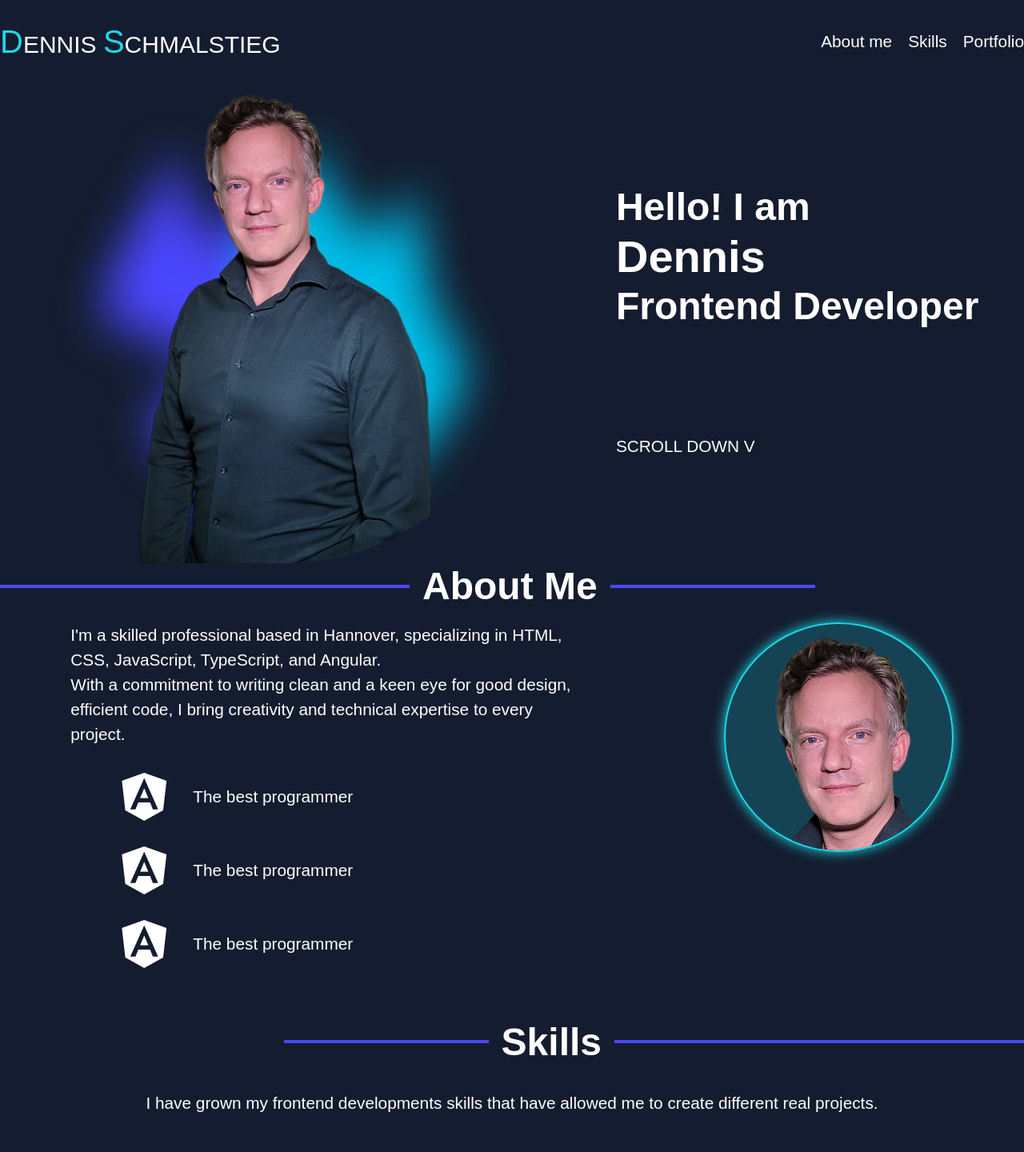
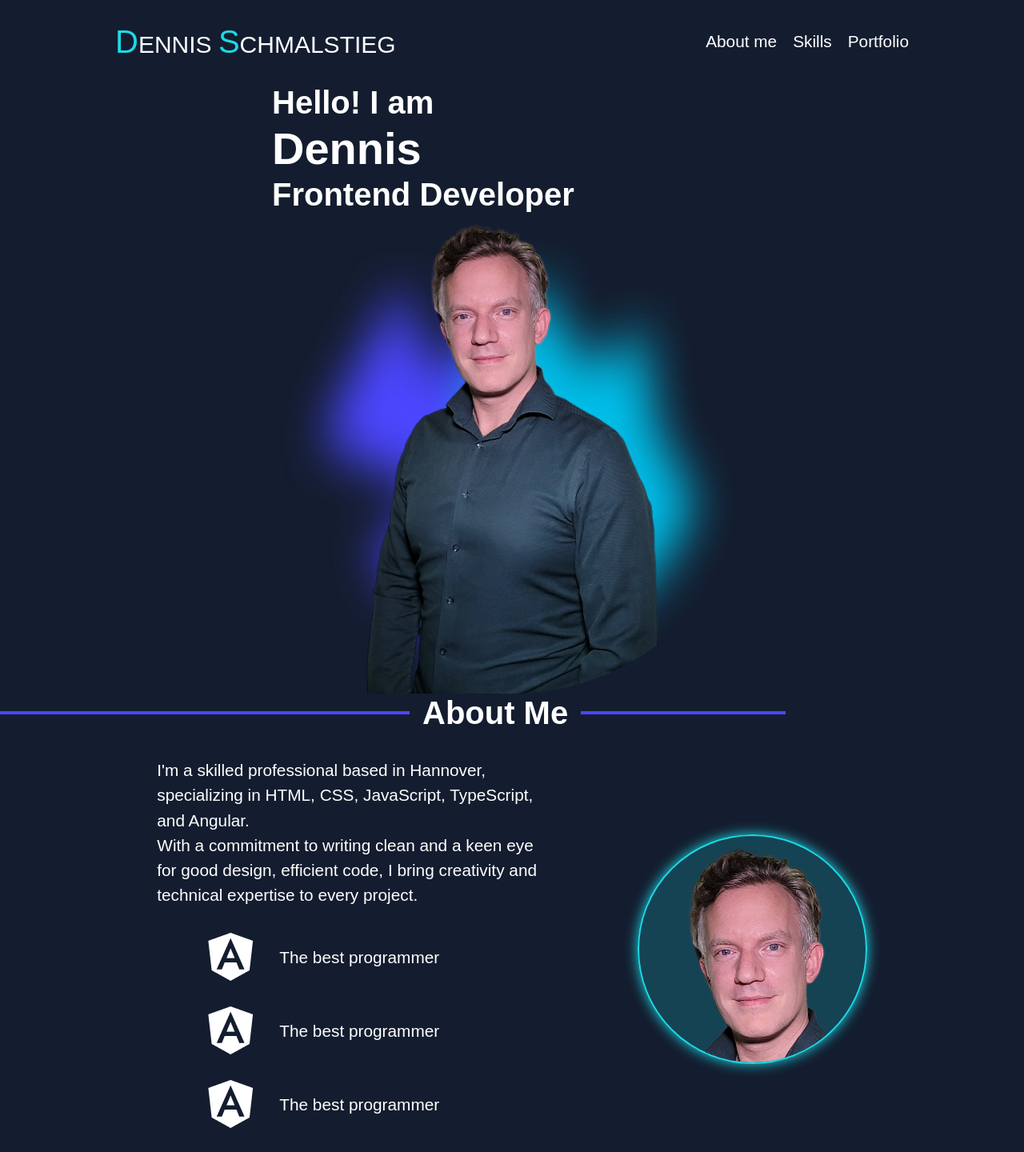
Before and after one commit to felianfilian/portfolio, an Angular app: page / in a window 1280 px wide. Shown: the top 1440 px of the page at 80% size. Built offline with nearby package versions, Linux system fonts and the light colour scheme.

Commit message:
header update

```diff
--- a/src/app/header/header.component.html
+++ b/src/app/header/header.component.html
@@ -1,4 +1,5 @@
-<div class="main-header">
+<section id="main-header">
+  <div class="content-width header-content">
     <div class="header-name">
       <span class="first-letter">D</span>ENNIS
       <span class="first-letter">S</span>CHMALSTIEG
@@ -9,3 +10,4 @@
       <a href="#section-portfolio">Portfolio</a>
     </div>
   </div>
+</section>
--- a/src/app/header/header.component.scss
+++ b/src/app/header/header.component.scss
@@ -1,18 +1,21 @@
 @import "src/assets/global-scss.scss";
 
-.main-header {
+#main-header {
   box-sizing: border-box;
+  display: flex;
+  justify-content: center;
 
-  display: flex;
-  justify-content: space-between;
-  align-items: center;
-
-  width: 100%;
   min-height: 50px;
 
   padding: 12px 0px;
 
   background-color: $bg01;
+}
+
+.header-content {
+  display: flex;
+  justify-content: space-between;
+  align-items: center;
 }
 
 .header-name {
--- a/src/app/section01-hero/section01-hero.component.html
+++ b/src/app/section01-hero/section01-hero.component.html
@@ -1,10 +1,9 @@
-<div id="section-hero">
+<section id="section-hero">
+  <div class="content width">
     <div>
       <h2>Hello! I am</h2>
       <h1>Dennis</h1>
       <h2>Frontend Developer</h2>
-    <br /><br /><br />
-    <span>SCROLL DOWN V</span>
     </div>
     <div class="hero-container">
       <img src="" alt="" />
@@ -15,3 +14,4 @@
       />
     </div>
   </div>
+</section>
--- a/src/app/section02-about/section02-about.component.html
+++ b/src/app/section02-about/section02-about.component.html
@@ -5,18 +5,21 @@
     <div class="bg-line width-20p"></div>
   </div>
 
-  <div class="section-content">
+  <div class="section-area">
+    <div class="content-width">
       <div class="about-container">
         <div class="about-description">
+          <div class="text-block">
             <p>
-          I'm a skilled professional based in Hannover, specializing in HTML,
-          CSS, JavaScript, TypeScript, and Angular.
+              I'm a skilled professional based in Hannover, specializing in
+              HTML, CSS, JavaScript, TypeScript, and Angular.
             </p>
             <p>
               With a commitment to writing clean and a keen eye for good design,
-          efficient code, I bring creativity and technical expertise to every
-          project.
+              efficient code, I bring creativity and technical expertise to
+              every project.
             </p>
+
             <div class="benefit-container">
               <img
                 class="icon-benefit"
@@ -42,7 +45,8 @@
               <p>The best programmer</p>
             </div>
           </div>
-      <div>
+        </div>
+        <div class="v-center">
           <img
             class="img-profile-head"
             src="./assets/ds_profile/profile_01_head_01.png"
@@ -51,4 +55,5 @@
         </div>
       </div>
     </div>
+  </div>
 </section>
--- a/src/app/section03-skills/section03-skills.component.html
+++ b/src/app/section03-skills/section03-skills.component.html
@@ -5,7 +5,7 @@
     <div class="bg-line width-40p"></div>
   </div>
 
-  <div class="section-content">
+  <div class="section-area">
     <div class="text-block">
       <p>
         I have grown my frontend developments skills that have allowed me to
--- a/src/app/section04-portfolio/section04-portfolio.component.html
+++ b/src/app/section04-portfolio/section04-portfolio.component.html
@@ -5,7 +5,7 @@
     <div class="bg-line width-20p"></div>
   </div>
 
-  <div class="section-content">
+  <div class="section-area">
     <div class="text-block">
       <p>samples of my work - please feel free to try them out</p>
     </div>
--- a/src/app/section04-portfolio/section04-portfolio.component.scss
+++ b/src/app/section04-portfolio/section04-portfolio.component.scss
@@ -10,14 +10,6 @@
 .bg-line {
   background-color: $color02;
   height: 4px;
-}
-
-.width-20p {
-  width: 20%;
-}
-
-.width-40p {
-  width: 40%;
 }
 
 #project-list {
--- a/src/app/section05-contact/section05-contact.component.html
+++ b/src/app/section05-contact/section05-contact.component.html
@@ -5,7 +5,7 @@
     <div class="bg-line width-40p"></div>
   </div>
 
-  <div class="section-content">
+  <div class="section-area">
     <div class="text-block">
       <p>Feel free to reach out for inquiries, feedback, or collaborations.</p>
       <p>Look forward to hearing from you!</p>
--- a/src/styles.scss
+++ b/src/styles.scss
@@ -20,7 +20,7 @@ h1 {
 }
 
 h2 {
-  font-size: 3rem;
+  font-size: 2.5rem;
   line-height: 1.2;
   margin: 0;
 }
@@ -49,13 +49,30 @@ section {
   margin-top: 32px 0;
 }
 
-.section-content {
+.width-20p {
+  width: 20%;
+}
+
+.width-40p {
+  width: 40%;
+}
+
+.v-center {
+  display: flex;
+  align-items: center;
+}
+
+.section-area {
   display: flex;
   flex-direction: column;
   align-items: center;
 
   padding-top: 16px;
-  padding-bottom: 64px;
+  padding-bottom: 32px;
+}
+
+.content-width {
+  width: 992px;
 }
 
 .text-block {
```
Lines whose indentation alone changed are shown as unchanged.
